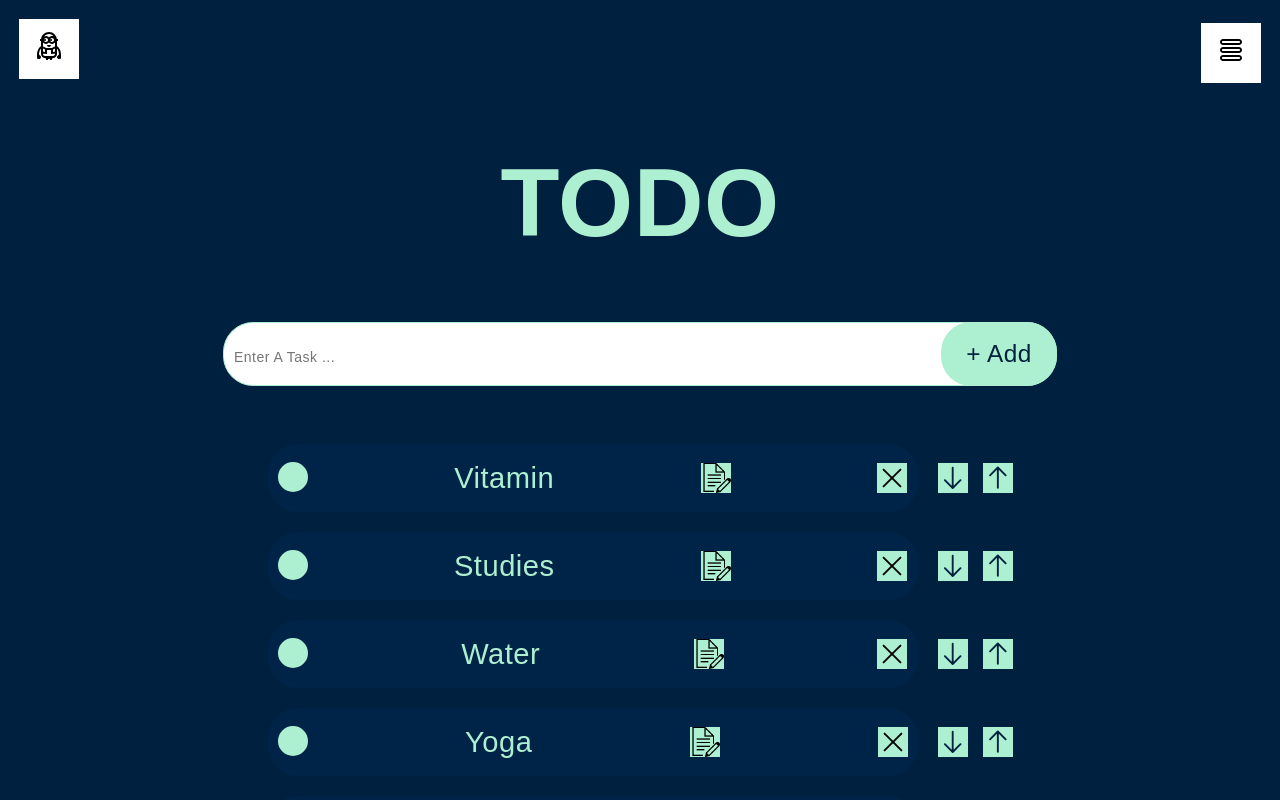
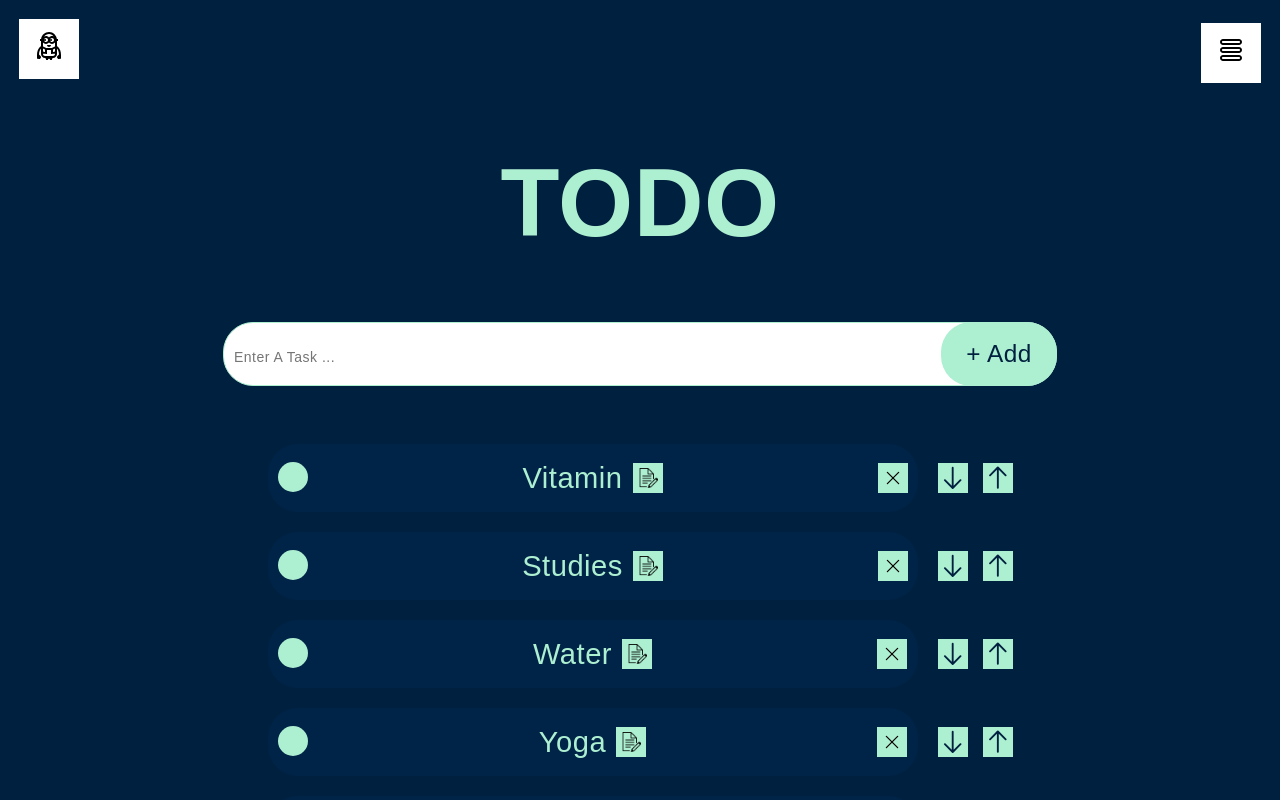
Before and after one commit to MarinaGromova/todo, a React (Vite) app: page / in a window 1280 px wide. Shown: the top 800 px of the page. Built offline with nearby package versions, Linux system fonts and the light colour scheme.

Commit message:
11 input стилизация

```diff
--- a/src/components/screens/newTodo/NewTodo.module.scss
+++ b/src/components/screens/newTodo/NewTodo.module.scss
@@ -15,10 +15,13 @@
 }
 
 .p {
+	border: 0;
 	margin-left: 30px;
 	font-size: $fst;
 	word-break: break-all;
 	text-transform: capitalize;
+	color: $accent-light;
+	background: transparent;
 	@media (max-width: 768px) {
 		color: $accent-light;
 	}
@@ -26,6 +29,13 @@
 
 .checkbox {
 	display: none;
+}
+
+.wrap {
+	display: flex;
+	align-items: center;
+	justify-content: center;
+	gap: 10px;
 }
 
 .span {
@@ -41,12 +51,18 @@
 .button {
 	width: 30px;
 	height: 30px;
+	// margin-top: 10px;
 	background-color: $accent-light;
+}
+
+.buttons {
+	margin-top: 10px;
 }
 
 .img {
 	width: 30px;
 	height: 30px;
+	padding: 5px;
 }
 
 .checkbox:checked + .span::before {
--- a/src/components/screens/newTodo/NewTodo.tsx
+++ b/src/components/screens/newTodo/NewTodo.tsx
@@ -51,6 +51,7 @@ export const NewTodo = ({ t, tasks, setTasks }: NewTodoProps) => {
 					<span className={styles.span}></span>
 				</label>
 
+				<div className={styles.wrap}>
 					{isInput ? (
 						<label>
 							<input
@@ -66,9 +67,16 @@ export const NewTodo = ({ t, tasks, setTasks }: NewTodoProps) => {
 							<span className={styles.p}>{t.task}</span>
 						</>
 					)}
-				<button className={styles.button} onClick={() => setInput(!isInput)}>
-					<img className={styles.img} src='/public/main/pen.png' />
+					<button
+						className={
+							!isInput ? styles.button : styles.button + ' ' + styles.buttons
+						}
+						onClick={() => setInput(!isInput)}
+					>
+						<img className={styles.img} src='/main/pen.png' />
 					</button>
+				</div>
+
 				<button className={styles.button}>
 					<img
 						className={styles.img}
```
Lines whose indentation alone changed are shown as unchanged.
